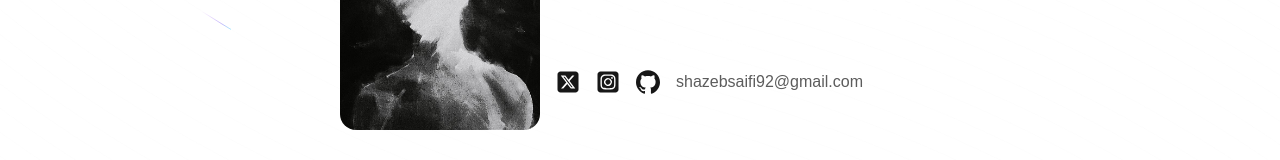
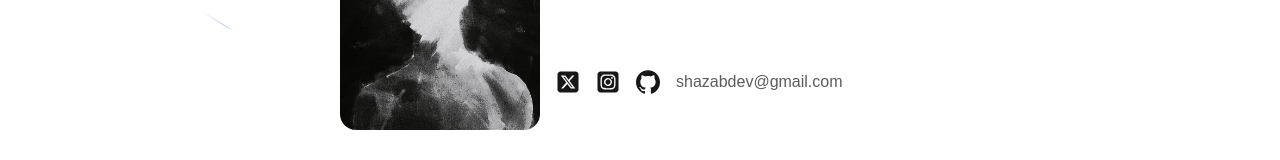
Before and after one commit to shazab-saifi/MyPortfolio, a Next.js app: page / in a window 1280 px wide. Shown: the part 166-326 px from the top of the page. Built offline with nearby package versions, Linux system fonts and the light colour scheme; a web font is replaced by a local one.

Commit message:
Changed email

```diff
--- a/components/Background-beam.tsx
+++ b/components/Background-beam.tsx
@@ -61,7 +61,7 @@ export const BackgroundBeams = React.memo(
         return (
             <div
                 className={cn(
-                    "fixed overflow-y-auto inset-0 -z-10 flex h-screen w-full items-center justify-center [mask-repeat:no-repeat] [mask-size:40px]",
+                    "absolute overflow-y-auto inset-0 -z-10 flex h-screen w-full items-center justify-center [mask-repeat:no-repeat] [mask-size:40px]",
                     className,
                 )}
             >
--- a/components/HeroSection.tsx
+++ b/components/HeroSection.tsx
@@ -68,7 +68,7 @@ const HeroSection = () => {
                   className="cursor-pointer"
                 />
               </Link>
-              <h4 className="opacity-70">shazebsaifi92@gmail.com</h4>
+              <h4 className="opacity-70">shazabdev@gmail.com</h4>
             </motion.div>
           </div>
         </div>
```
Also changed, not shown: package.json (+5 -5 lines), 1 other file (tests, documents, lock files or other folders).
